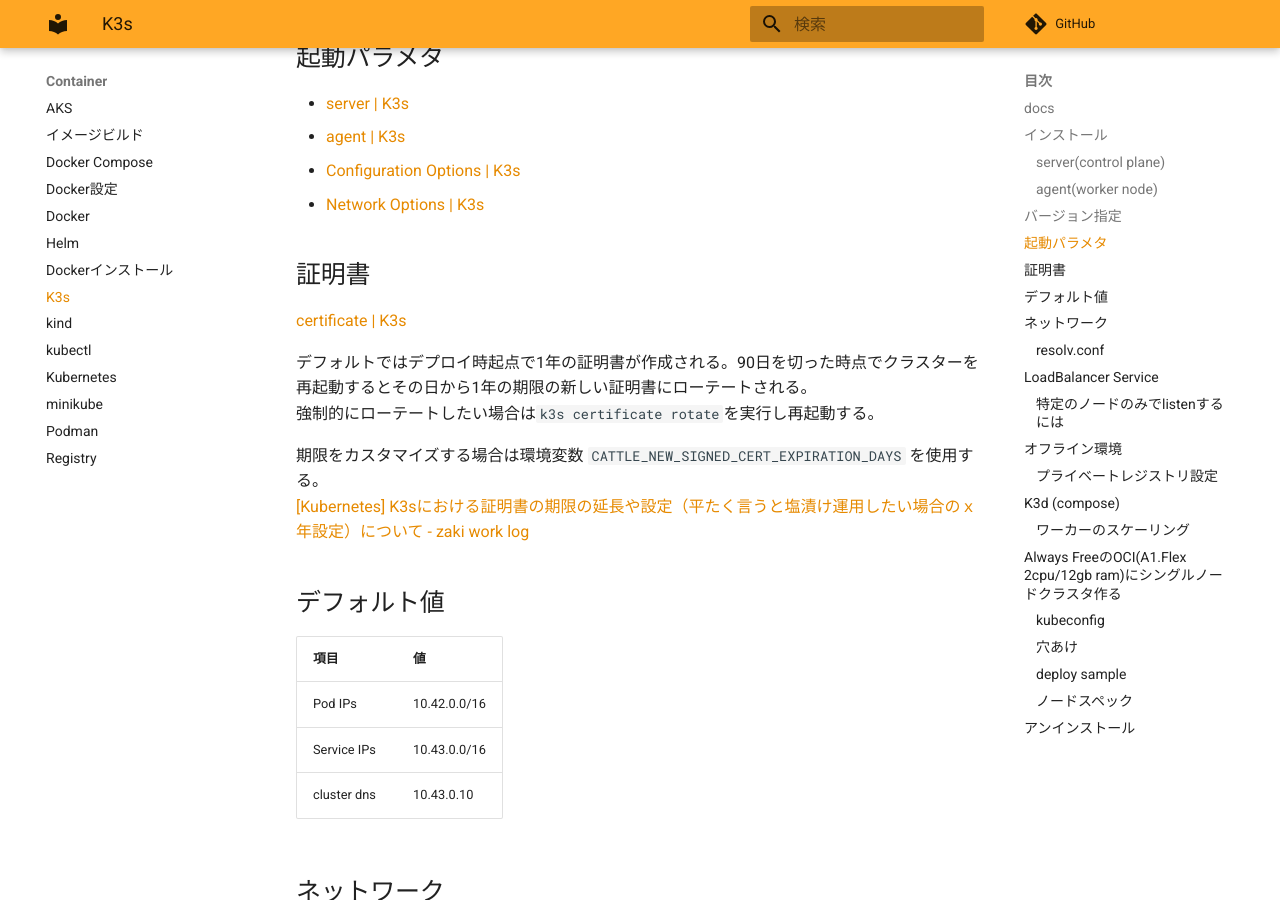
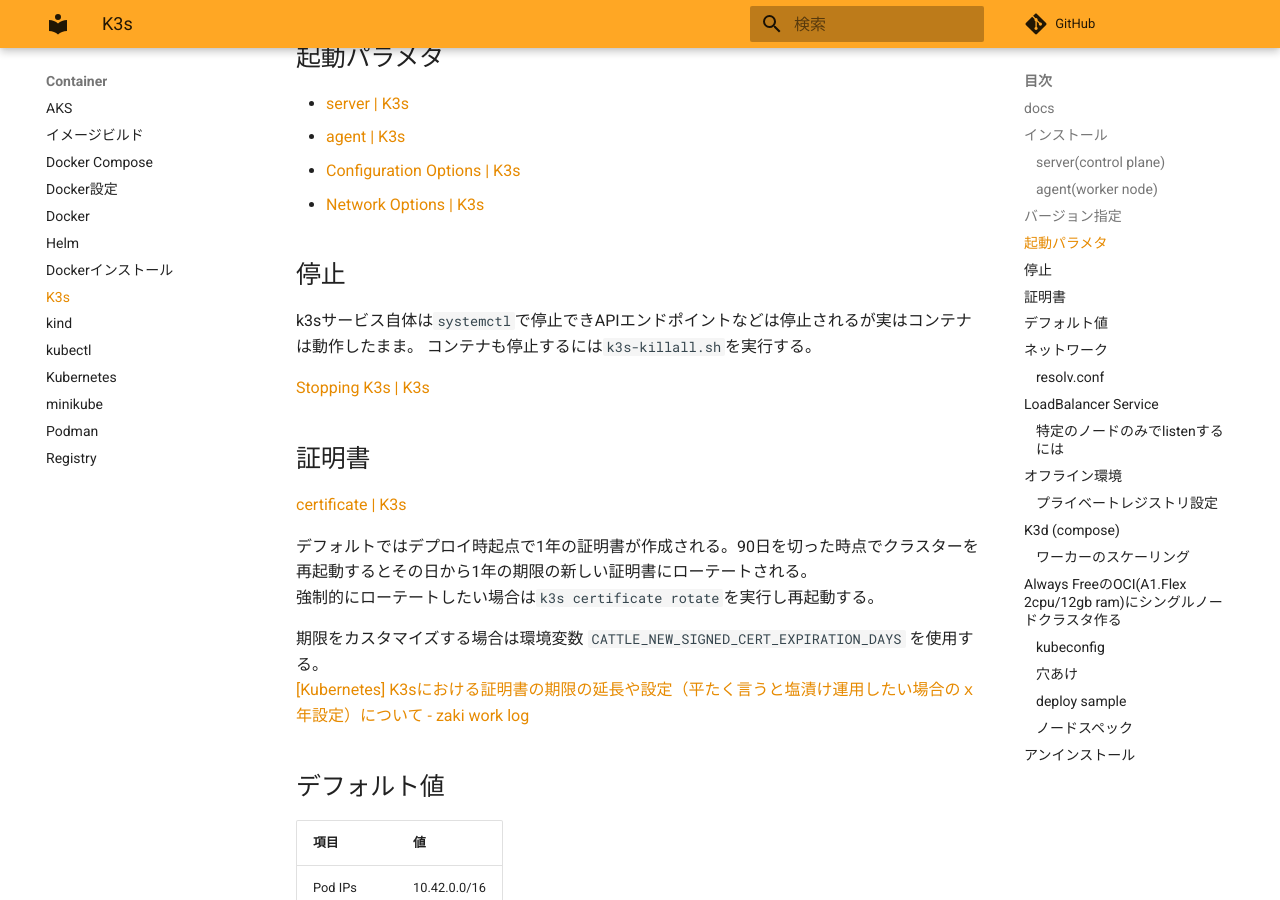
Before and after one commit to zaki-lknr/docs, an MkDocs documentation site: the page built from docs/Container/k3s.md, in a window 1280 px wide and 900 px high, scrolled down 1016 px. Built offline with MkDocs 1.6.1 and Material for MkDocs 9.7.7, drawn with Linux system fonts in a browser that asks for light colours; comment, search, counter and statistics services are not loaded.

Commit message:
add: container/k3s: 停止

```diff
--- a/docs/Container/k3s.md
+++ b/docs/Container/k3s.md
@@ -44,6 +44,13 @@ curl -sfL https://get.k3s.io | INSTALL_K3S_CHANNEL=latest sh -
 - [agent | K3s](https://docs.k3s.io/cli/agent)
 - [Configuration Options | K3s](https://docs.k3s.io/installation/configuration)
 - [Network Options | K3s](https://docs.k3s.io/installation/network-options)
+
+## 停止
+
+k3sサービス自体は`systemctl`で停止できAPIエンドポイントなどは停止されるが実はコンテナは動作したまま。
+コンテナも停止するには`k3s-killall.sh`を実行する。
+
+[Stopping K3s | K3s](https://docs.k3s.io/upgrades/killall)
 
 ## 証明書
 
```
